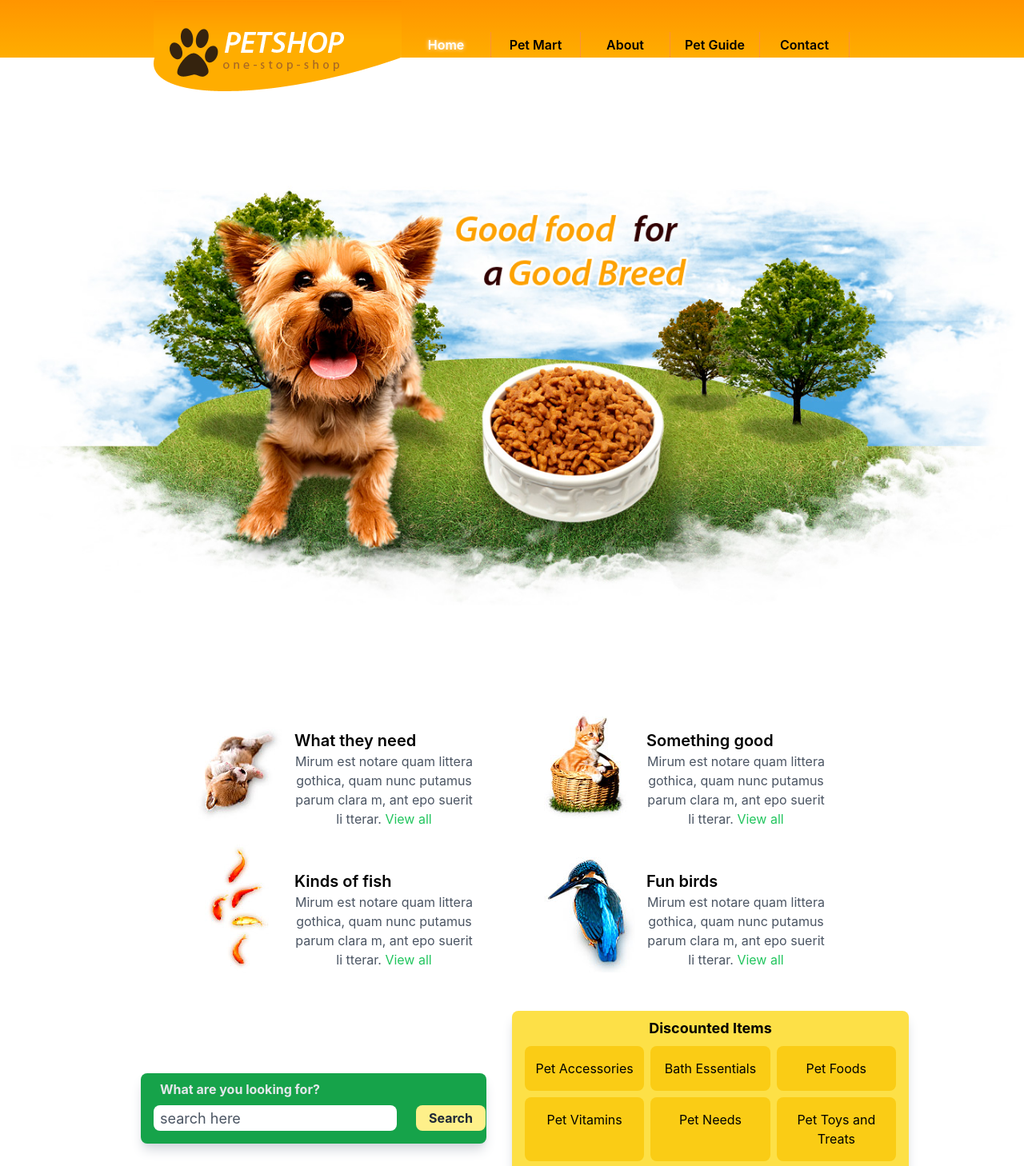
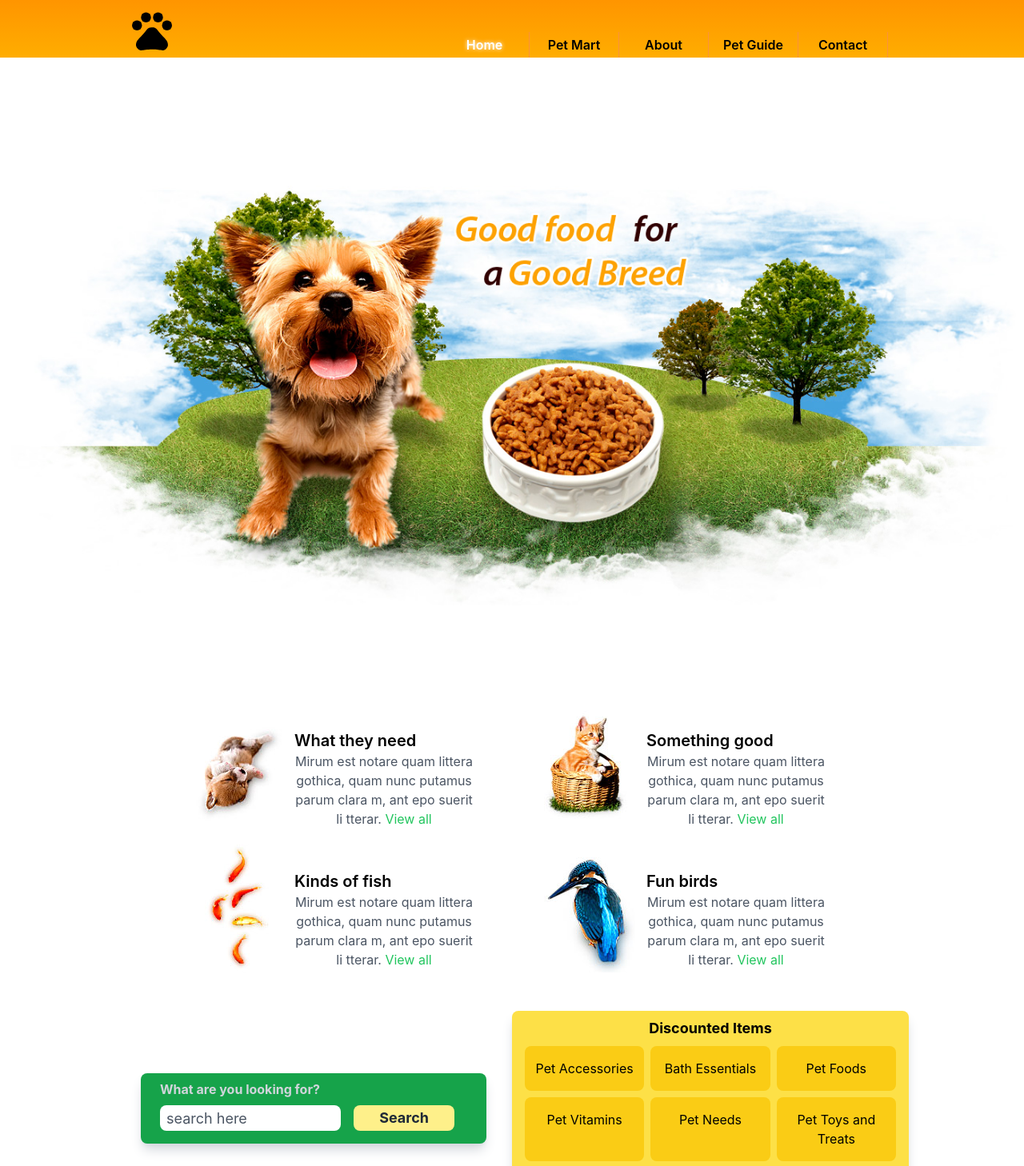
Before and after one commit to farzanbh92/petshop, a React (Create React App) app: page / in a window 1280 px wide. Shown: the top 1458 px of the page at 80% size. Built offline with nearby package versions, Linux system fonts and the light colour scheme.

Commit message:
changing header and searchbar

```diff
--- a/src/components/About/About.js
+++ b/src/components/About/About.js
@@ -8,9 +8,9 @@ const backstyle = {backgroundImage : `url(${background2})`}
     return (
     <>
     <div className='font-bold text-2xl text-left md:mx-56 mx-12 mt-20'>About Us</div>
-    <div className='bg-contain bg-no-repeat bg-center md:h-auto mt-2 md:px-40 px-4 flex' style={backstyle}>
+    <div className='bg-contain bg-no-repeat bg-center md:h-auto mt-2 md:px-40 px-4 grid md:grid-cols-3 grid-cols-1' style={backstyle}>
 
-        <div className='basis-2/3'>
+        <div className='md:col-span-2'>
        <h1 className='text-xl text-left font-bold text-orange-500 mt-8 mb-4'>Start to work</h1>
        <div className='text-justify px-4'>Lorem ipsum dolor sit amet, consectetur adipiscing elit, sed do eiusmod tempor incididunt ut labore et dolore magna aliqua. Ut enim ad minim veniam, quis nostrud exercitation ullamco laboris nisi ut aliquip ex ea commodo consequat. Duis aute irure dolor in reprehenderit in voluptate velit esse cillum dolore eu fugiat nulla pariatur. Excepteur sint occaecat cupidatat non proident,
        sunt in culpa qui officia deserunt mollit anim id est laborum.</div>
@@ -30,7 +30,7 @@ const backstyle = {backgroundImage : `url(${background2})`}
 
 
        </div>
-       <div className='basis-1/3 md:px-8 px-2'>
+       <div className='md:px-8 px-2'>
         <h1 className='border-b-4 border-blue-600 font-bold md:text-2xl text-base mb-12 md:py-4 py-2'>
         Featured Topics
         </h1>
--- a/src/components/Layout/Header.js
+++ b/src/components/Layout/Header.js
@@ -1,13 +1,15 @@
 import React from 'react';
-import logo from '../../assets/images/logo.gif';
 import { NavLink } from 'react-router-dom';
+import { MdOutlinePets } from "react-icons/md";
 
 const Header = () => {
     return (
         <header className='md:h-[72px] w-full bg-gradient-to-b from-[#FF9500] to-[#FFAD00] pb-4'>
           <div className='flex'>
-          <div  className='hidden md:block md:ml-48'><img src={logo} alt='logo'/></div>
-          <nav className='mt-2 md:mt-10 font-semibold mx-auto md:ml-0 '>
+          <div className='text-6xl md:block hidden mx-40 mt-2'>
+            <MdOutlinePets/>
+          </div>
+          <nav className='mt-2 md:mt-10 font-semibold mx-auto  '>
           <ul className='block md:inline-flex'>
             <li className='py-1 w-28 hover:text-white md:border-r border-orange-400'><NavLink to='/'>Home</NavLink></li>
             <li className='py-1 w-28 hover:text-white md:border-r border-orange-400'><NavLink to='petmart'>Pet Mart</NavLink></li>
--- a/src/components/PetMart/PetMart.js
+++ b/src/components/PetMart/PetMart.js
@@ -12,7 +12,7 @@ const PetMart = () => {
     return (
         <>
 
-        <div className='md:mx-96 mx-20 md:mt-28 mt-4 md:mb-16 mb-8'>
+        <div className='md:mx-96 mx-20 md:mt-20 mt-8 md:mb-16 mb-8'>
             <SearchBar/>
         </div>
 
--- a/src/components/SearchBar/SearchBar.js
+++ b/src/components/SearchBar/SearchBar.js
@@ -10,17 +10,19 @@ const SearchBar = () => {
     }
 
     return (
-    <div className='bg-green-600 shadow-lg shadow-gray-300 pt-2 pb-4 px-2 rounded-lg h-fit md:mx-8 mb-4'>
+    <div className='bg-green-600 shadow-lg shadow-gray-300 pt-2 pb-4 px-4 h-fit rounded-lg md:mx-8 md:mb-4 mb-8'>
 
-        <section className='mb-2 text-left ml-4 font-bold text-gray-200'>What are you looking for?</section>
+    <section className='text-gray-300 font-bold text-left ml-2 mb-2 text-base'>What are you looking for?</section>
+<div className='flex'>
+        <div className='basis-2/3'>
 
-        <div className='flex'>
+          <input type='text' value={inputValue} onChange={InputChange} className=' h-8 rounded-lg text-lg px-2 mx-2 text-gray-600 w-full'/>
+        </div>
+        <div className='basis-1/3 px-2'>
+          <button className='bg-yellow-200 text-gray-800 font-bold hover:bg-orange-500 hover:text-white rounded-lg h-8 md:px-8 px-2 mx-4 md:text-lg text-base'>Search</button>
 
-          <input type='text' value={inputValue} onChange={InputChange} className='basis-2/3 h-8 rounded-lg text-lg px-2 mx-2 text-gray-600'/>
-
-          <button className='basis-1/3 bg-yellow-200 text-gray-800 font-bold hover:bg-orange-500 hover:text-white rounded-lg h-8 px-4 mx-4'>Search</button>
         </div>
-
+        </div>
     </div>
     );
 };
```
